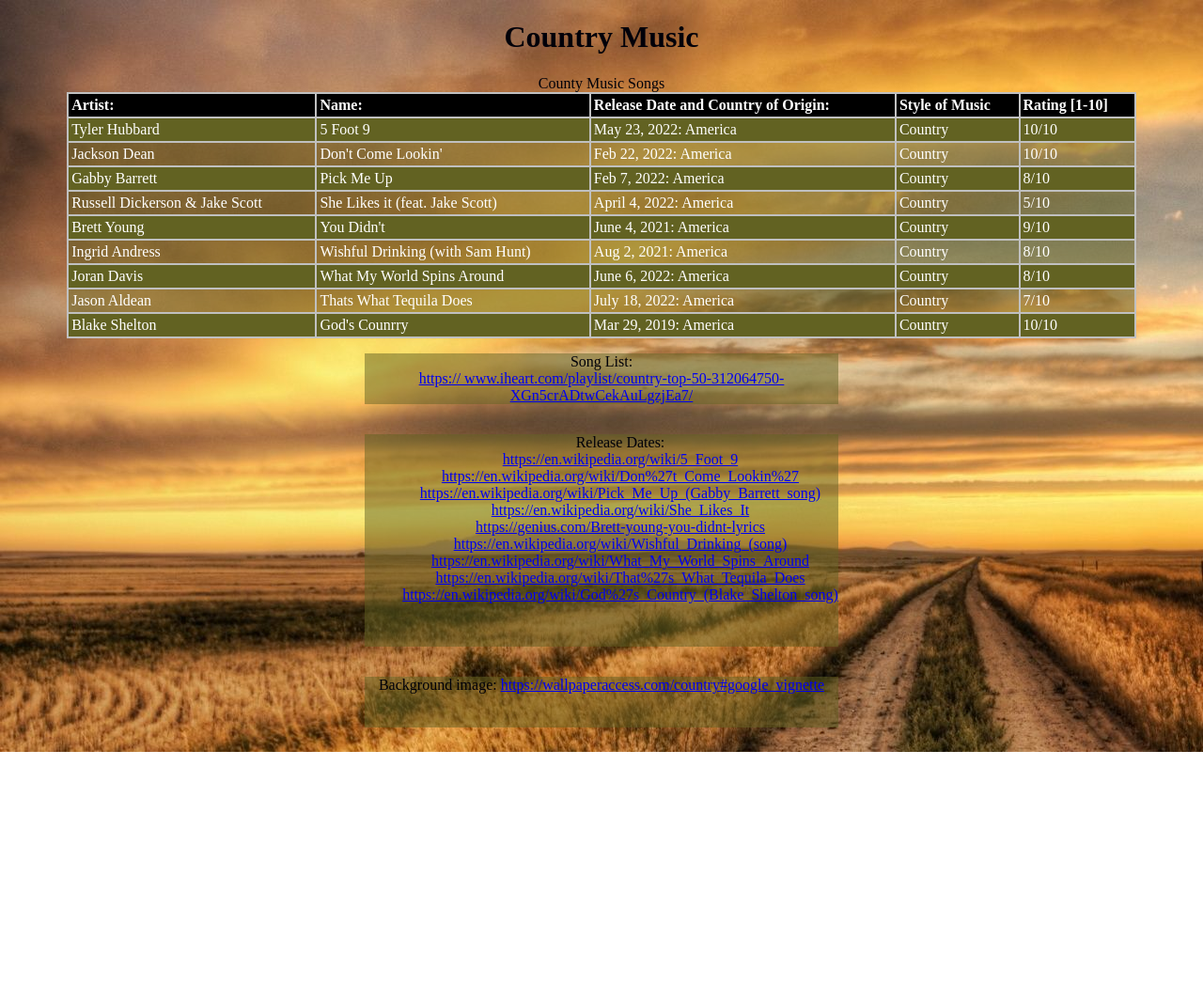
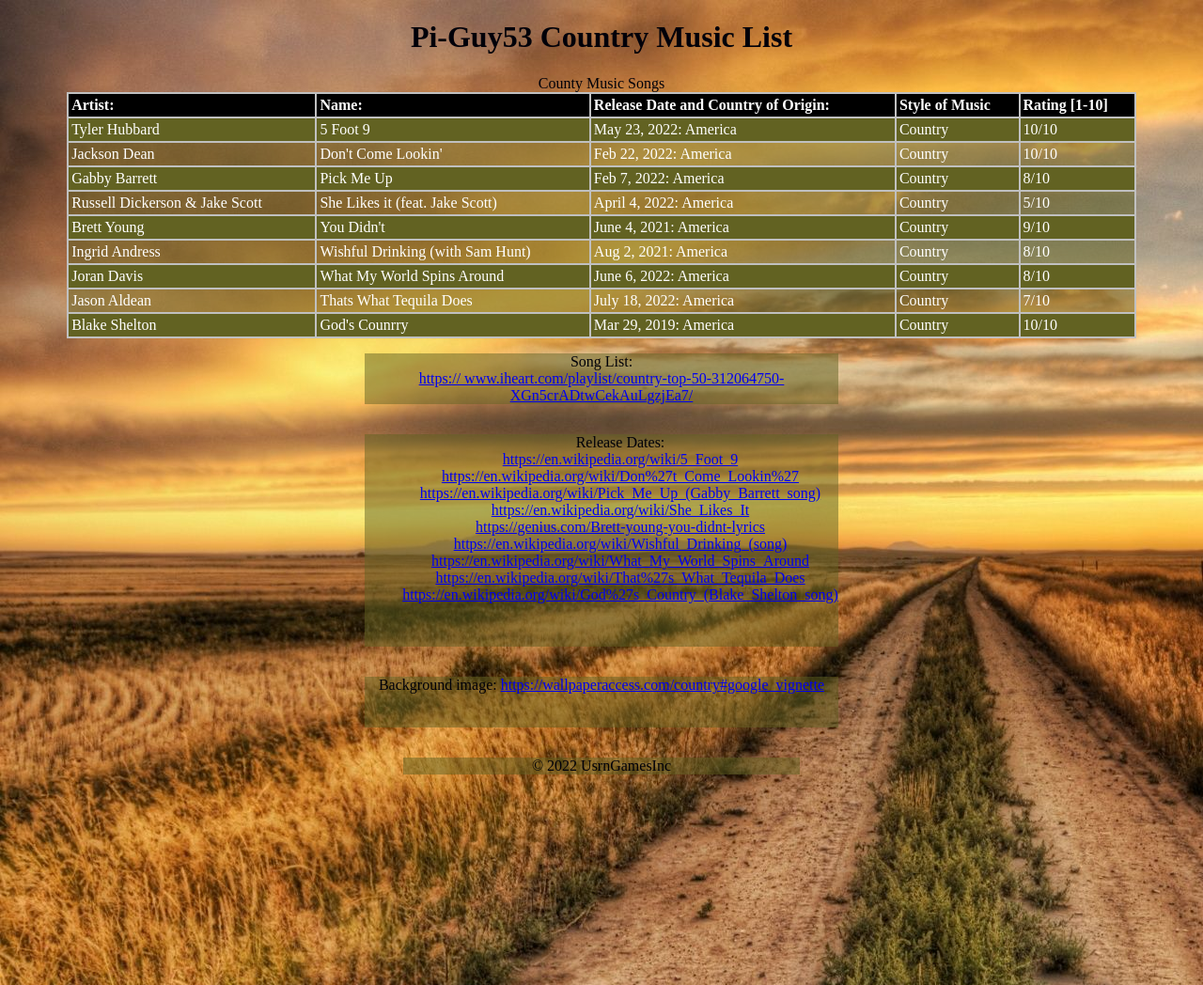
Before and after one commit to RVCC-IDMX/working-with-tables-Pi-Guy53, a plain HTML site: page index.html in a window 1280 px wide. Shown: the whole page at 94% size. Before the commit the page ends 800 px from the top, so only its background shows below. Drawn offline with Linux system fonts and the light colour scheme.

Commit message:
added a copyright to the bottom, and name to table heading

```diff
--- a/index.html
+++ b/index.html
@@ -7,7 +7,7 @@
     <link rel="stylesheet" href="style.css" />
   </head>
   <body>
-    <h1>Country Music</h1>
+    <h1>Pi-Guy53 Country Music List</h1>
     <div class="table-container">
       <table class="demo">
         <caption>County Music Songs</caption>
@@ -111,5 +111,9 @@
 
     </section>
 
+    <section id="copy">
+      <p>© 2022 UsrnGamesInc</p>
+    </section>
+
   </body>
 </html>
--- a/style.css
+++ b/style.css
@@ -78,3 +78,8 @@ p
   grid-column: 2;
   background-color: rgba(98, 98, 34, .5);
 }
+
+#copy
+{
+  text-align: center;
+}
```
